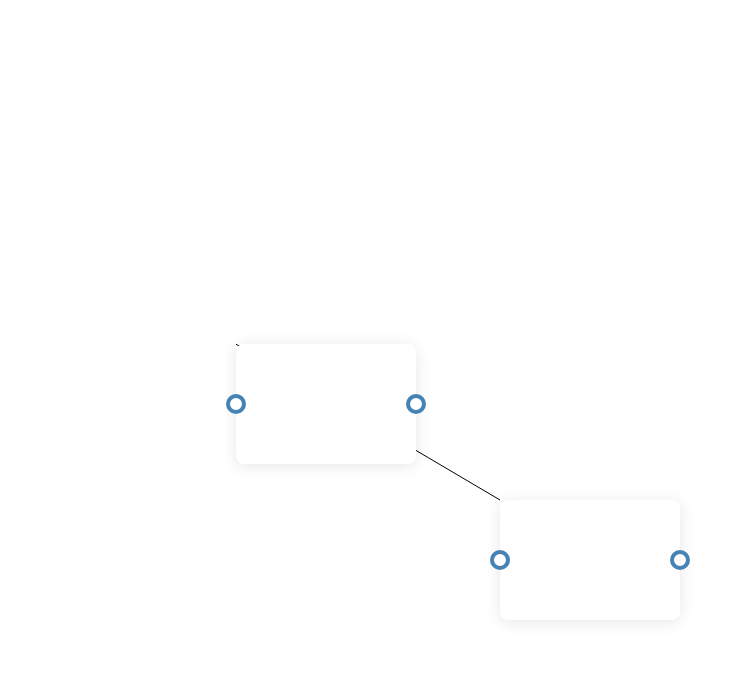
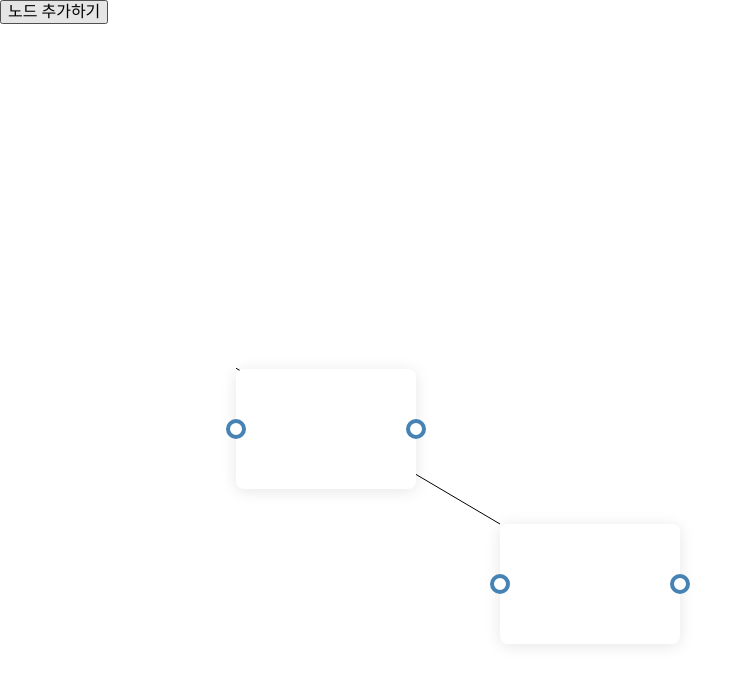
Before and after one commit to MaetDol/e-tool-box, a React (Vite) app: page / in a window 1280 px wide. Shown: the top 684 px of the page, without its empty margins (0-753 px from the left). Built offline with nearby package versions, Linux system fonts and the light colour scheme.

Commit message:
feat, relative 컨테이너 추가 및 노드추가 버튼 생성

```diff
--- a/src/App.tsx
+++ b/src/App.tsx
@@ -1,6 +1,7 @@
 import { useEffect, useRef, useState } from "react";
 import { Line } from "./components/Line";
 import { ForwardedNodeRef, Node } from "./components/Node";
+import styled from "styled-components";
 
 type Node = {
   id: number;
@@ -50,7 +51,23 @@ function App() {
   };
 
   return (
-    <>
+    <div>
+      <button
+        onClick={() =>
+          setNodes((prev) => [
+            ...prev,
+            {
+              id: Math.max(...prev.map((node) => node.id)) + 1,
+              position: [Math.random() * 500, Math.random() * 500],
+              input: null,
+              output: null,
+            },
+          ])
+        }
+      >
+        노드 추가하기
+      </button>
+      <Container>
         {nodes.map((node) => (
           <div key={node.id}>
             <Node
@@ -83,11 +100,16 @@ function App() {
         ))}
 
         <Line startPoint={endPos} endPoint={startPos} />
-    </>
+      </Container>
+    </div>
   );
 }
 
 export default App;
+
+const Container = styled.div`
+  position: relative;
+`;
 
 export const useDrag = (basePosition: [number, number] = [0, 0]) => {
   const onDragRef = useRef(false);
@@ -271,6 +293,5 @@ const useTryConnect = () => {
     startPos,
     endPos,
     startDrag: startDrag,
-    handleMouseDownOnOutput: startDrag,
   };
 };
```
Lines whose indentation alone changed are shown as unchanged.
